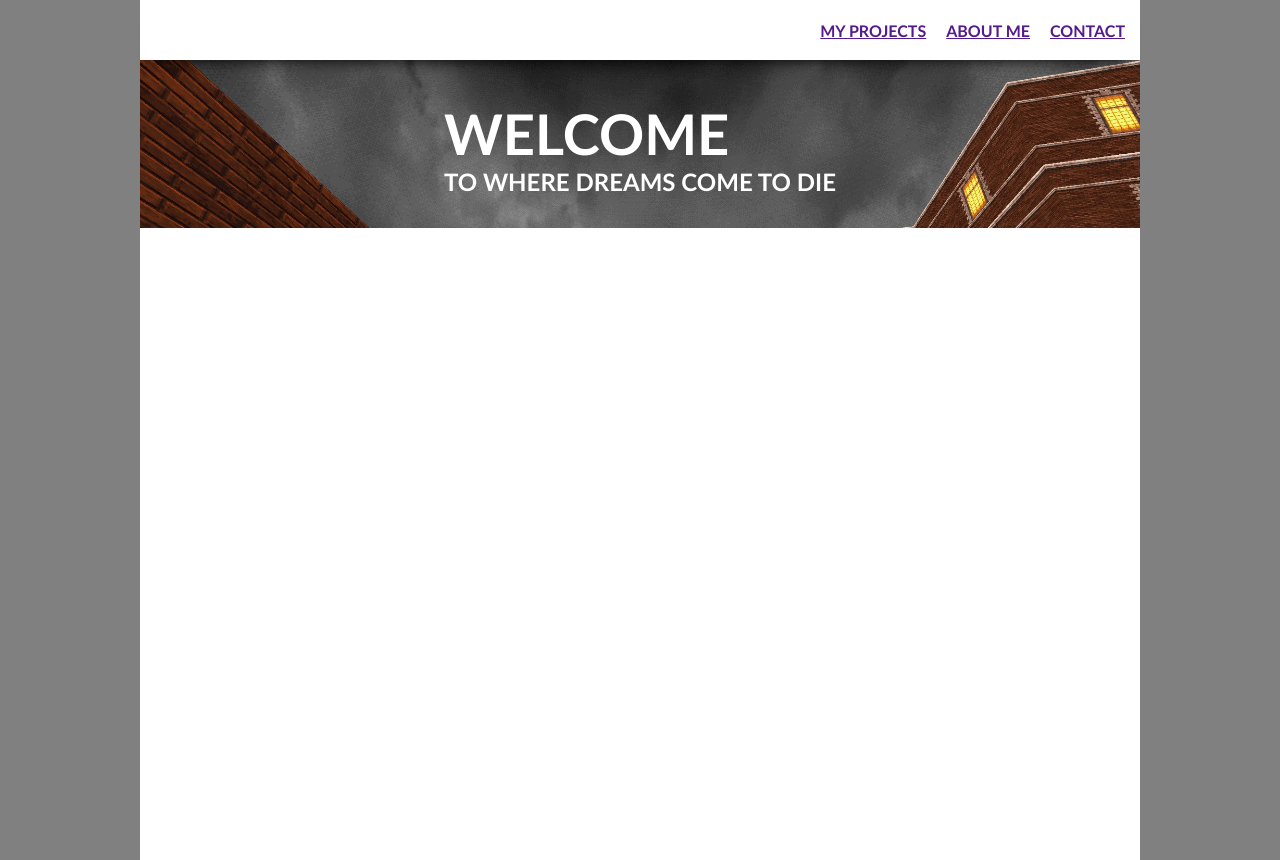
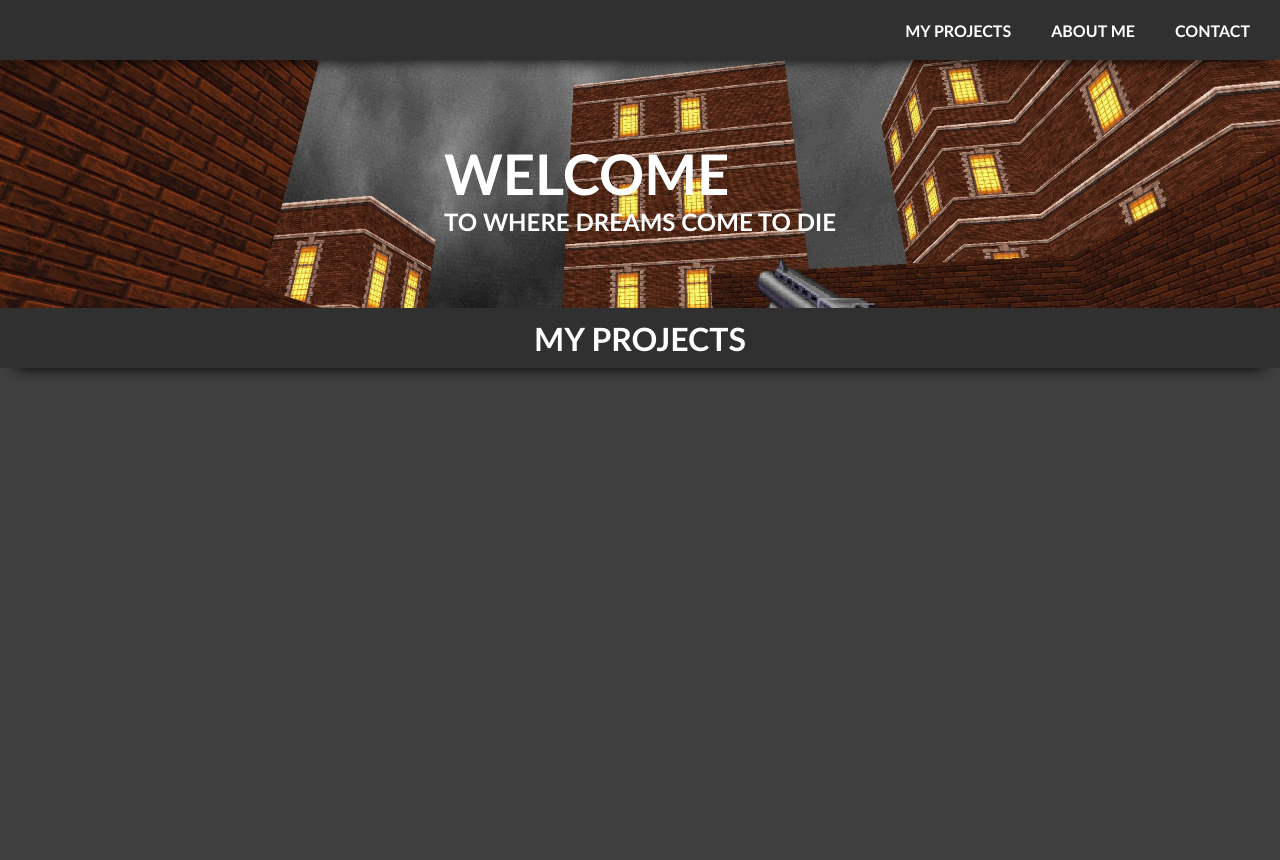
Before and after one commit to JonahVisscher/JonahVisscher.github.io, a plain HTML site: page templates/index.html in a window 1280 px wide. Drawn offline with Linux system fonts and the light colour scheme.

Commit message:
Update header, project header

```diff
--- a/styles/index.css
+++ b/styles/index.css
@@ -1,6 +1,6 @@
 body {
     margin: 0%;
-    background-color: grey;
+    background-color: rgb(31, 31, 31);
     font-family: 'Calibri', 'Arial';
 }
 
@@ -11,24 +11,31 @@ header {
 
     position: relative;
 
-    background-color: white;
+    background-color: rgb(48, 48, 48);
     box-shadow: 0px 15px 15px -15px black;
 
     height: 7.5vh;
-    padding: 0px 5px 0px 5px;
+    padding: 0px 10px 0px 10px;
 }
 
 .headerItem {
-    margin-left: 10px;
-    margin-right: 10px;
+    margin-left: 20px;
+    margin-right: 20px;
     text-align: center;
+}
+
+.headerItem a {
+    text-decoration: none;
+    color: white;
     font-weight: bold;
 }
 
 main {
     height: 100%;
-    background-color: white;
+    background-color: rgb(64, 64, 64);
 }
+
+/* Welcome Section */
 
 #welcome {
     display: flex;
@@ -36,10 +43,10 @@ main {
     align-items: center;
 
     padding-top: 1vh;
-    height: 20vh;
+    height: 30vh;
 
     background-image: url("../images/index_bg_2.jpg");
-    background-position: top;
+    background-position: center;
     background-size: cover;
 
     color: white;
@@ -59,16 +66,38 @@ main {
     font-weight: bold;
 }
 
+/* Projects Sections */
+
+#projectHeader {
+    display: flex;
+    justify-content:center;
+    align-items: center;
+
+    position: relative;
+
+    background-color: rgb(48, 48, 48);
+    box-shadow: 0px 15px 15px -15px black;
+
+    height: 7.5vh;
+    padding: 0px 10px 0px 10px;
+}
+
+#projectHeader p {
+    color: white;
+    font-weight: bold;
+    font-size: 32px;
+}
+
 @media (min-width: 500px) {
     header {
         justify-content:flex-end;
     }
 }
 
-@media (min-width: 1000px) {
+@media (min-width: 1500px) {
     #container {
         margin-left: auto;
         margin-right: auto;
-        width: 1000px;
+        width: 1500px;
     }
 }
--- a/templates/index.html
+++ b/templates/index.html
@@ -20,10 +20,13 @@
         </header>
         <main>
             <div id="welcome">
-                <div class="welcomeMessage">
+                <div id="welcomeMessage">
                     <h1>WELCOME</h1>
                     <p>TO WHERE DREAMS COME TO DIE</p>
                 </div>
+            </div>
+            <div id="projectHeader">
+                <p>MY PROJECTS</p>
             </div>
         </main>
     </div>
```
